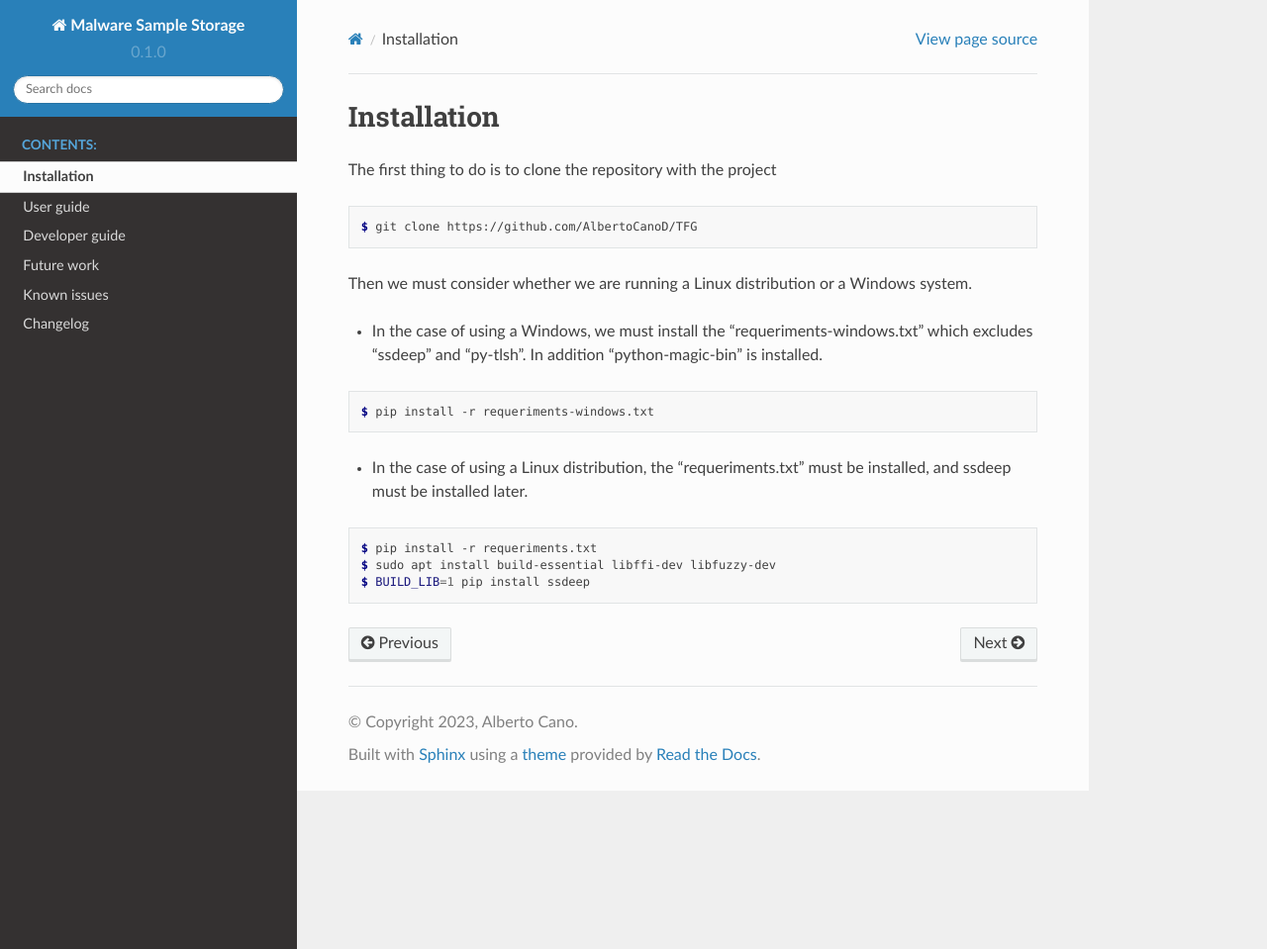
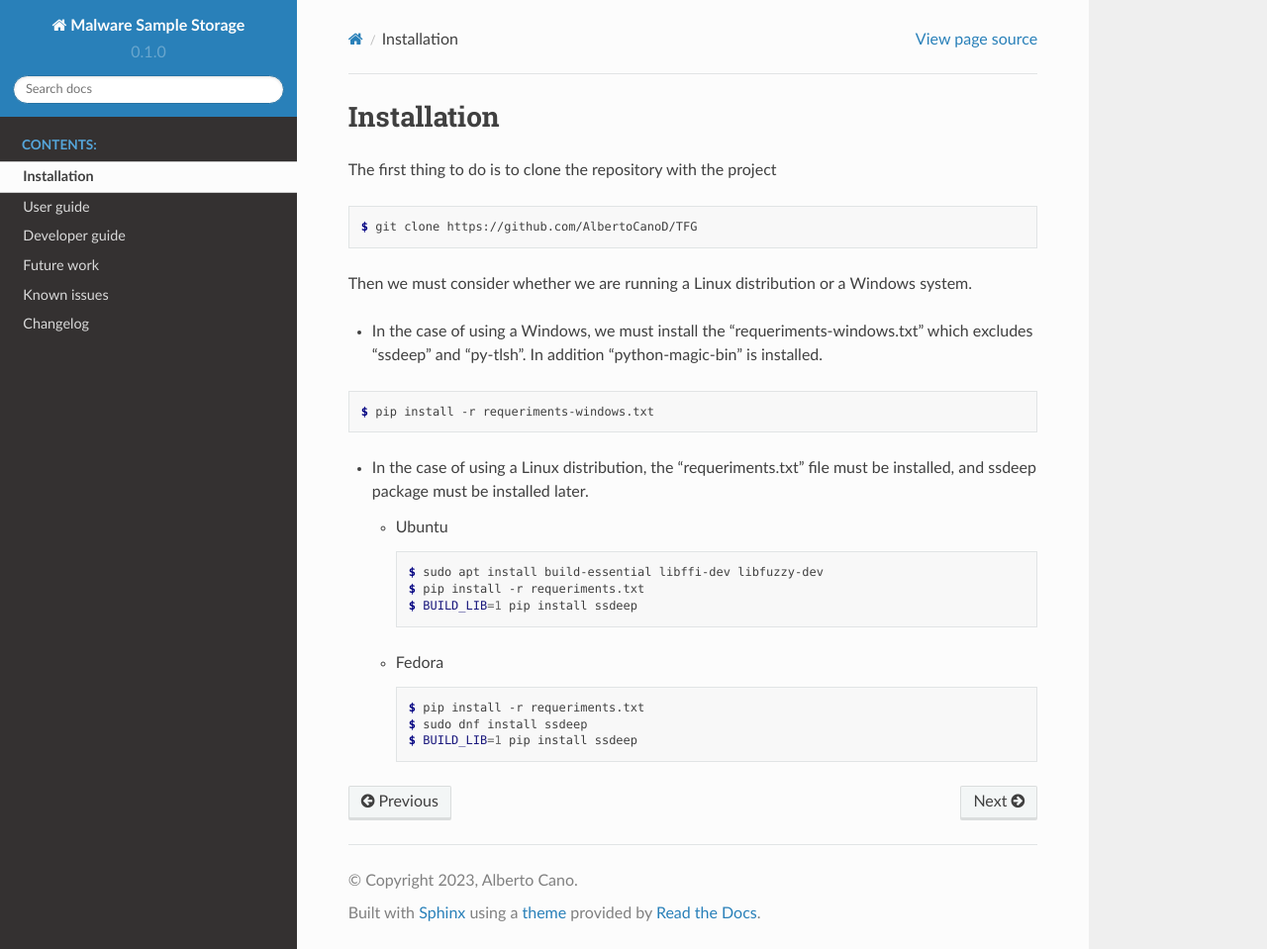
Before and after one commit to AlbertoCanoD/tfg-docs, a Sphinx documentation site: the page built from docs/source/installation.rst, in a window 1280 px wide and 959 px high. Shown: the whole window at 99% size. Built offline with Sphinx 7.4.7 and the Read the Docs theme 2.0.0, drawn with Linux system fonts in a browser that asks for light colours; pages that are not in the unit, such as notebooks, are missing from menus.

Commit message:
Add user-guide sections

```diff
--- a/docs/source/installation.rst
+++ b/docs/source/installation.rst
@@ -16,11 +16,21 @@ Then we must consider whether we are running a Linux distribution or a Windows s
 
     $ pip install -r requeriments-windows.txt
 
-- In the case of using a Linux distribution, the "requeriments.txt" must be installed,
-  and ssdeep must be installed later.
+- In the case of using a Linux distribution, the "requeriments.txt" file must be installed,
+  and ssdeep package must be installed later.
 
-.. code-block:: console
+  - Ubuntu
 
-    $ pip install -r requeriments.txt
-    $ sudo apt install build-essential libffi-dev libfuzzy-dev
-    $ BUILD_LIB=1 pip install ssdeep
+    .. code-block:: console
+
+        $ sudo apt install build-essential libffi-dev libfuzzy-dev
+        $ pip install -r requeriments.txt
+        $ BUILD_LIB=1 pip install ssdeep
+
+  - Fedora
+
+    .. code-block:: console
+
+        $ pip install -r requeriments.txt
+        $ sudo dnf install ssdeep
+        $ BUILD_LIB=1 pip install ssdeep
```
Also changed, not shown: 3 other files.
